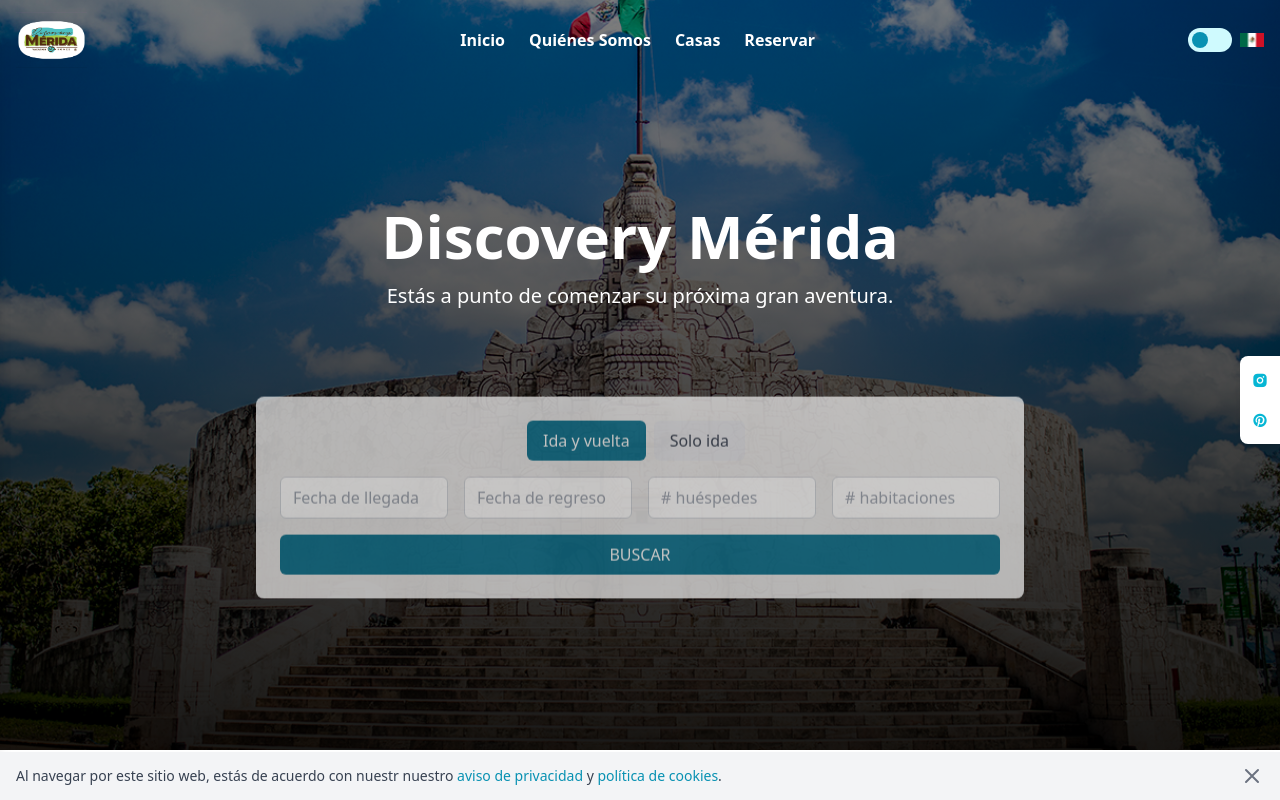
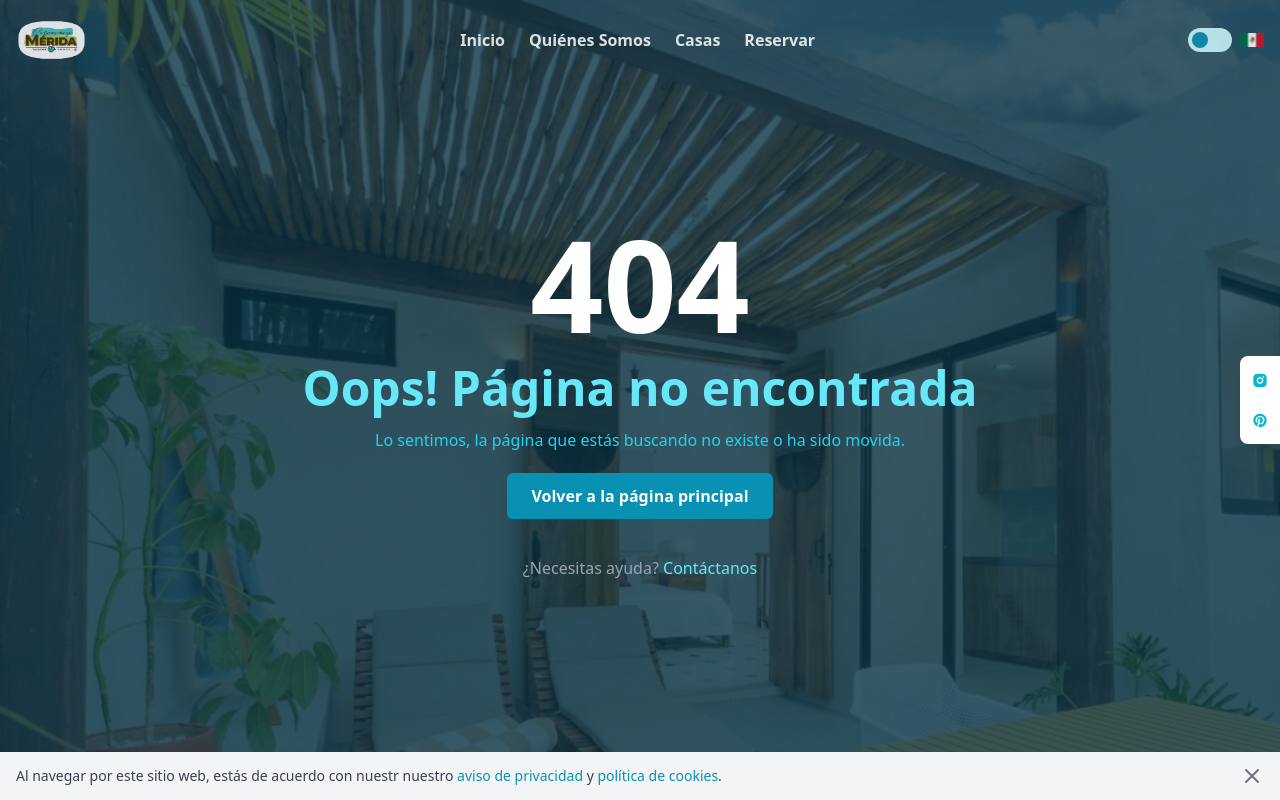
Before and after one commit to JohnSatur/discovery-merida, an Angular app: page /404 in a window 1280 px wide. Before the commit this address led to /. Shown: the top 800 px of the page. Built offline with nearby package versions, Linux system fonts and the light colour scheme.

Commit message:
Creación y redirección a página 404

```diff
--- a/src/app/app.component.html
+++ b/src/app/app.component.html
@@ -1,6 +1,6 @@
 <shared-header/>
 
-@if (isLoading) {
+@if (isLoading && !is404) {
   <app-logo-loader />
 }
 
--- a/src/app/app.component.ts
+++ b/src/app/app.component.ts
@@ -1,5 +1,5 @@
 import { Component, Input, OnInit } from '@angular/core';
-import { ActivatedRoute, RouterOutlet } from '@angular/router';
+import { ActivatedRoute, NavigationEnd, Router, RouterOutlet } from '@angular/router';
 import { HeaderComponent } from './shared/components/header/header.component';
 import { CommonModule } from '@angular/common';
 
@@ -8,7 +8,7 @@ import { FooterComponent } from './shared/components/footer/footer.component';
 import { SocialMediaFloatComponent } from './shared/components/social-media-float/social-media-float.component';
 import { LanguageService } from './shared/services/language.service';
 import { LocationsService } from './shared/services/locations.service';
-import { Observable } from 'rxjs';
+import { Observable, timer } from 'rxjs';
 import { Location } from './shared/models/location.interfaces';
 import { LogoLoaderComponent } from './shared/components/logo-loader/logo-loader.component';
 import { DisclaimerBannerComponent } from './shared/components/disclaimer-banner/disclaimer-banner.component';
@@ -23,16 +23,29 @@ import { DisclaimerBannerComponent } from './shared/components/disclaimer-banner
 export class AppComponent implements OnInit {
   public title = 'discovery-merida';
   public currentLang: string = 'es-MX'; // Idioma por defecto
-  public locations$: Observable<Location[]> = new Observable();
+  // public locations$: Observable<Location[]> = new Observable();
   public isLoading: boolean = true;
+  public is404: boolean = false;
+  private isTimerStarted: boolean = false;
 
-  constructor( private languageService: LanguageService, private locationsService: LocationsService) { }
+
+  constructor( private languageService: LanguageService, private locationsService: LocationsService, private router: Router) {
+    this.router.events.subscribe((event) => {
+      if (event instanceof NavigationEnd){
+        this.is404 = this.router.url === '/404';
+
+        if (!this.is404 && !this.isTimerStarted) {
+          this.isTimerStarted = true;
+          this.startLoadingTimer();
+        }
+
+        if (this.is404)
+          this.isLoading = false;
+      }
+    });
+  }
 
   ngOnInit(): void {
-    setTimeout(() => {
-      this.isLoading = false;
-    }, 4000);
-
   // TODO: Definir qué información dinámica quiero que se traduzca
     // const savedLang = localStorage.getItem('preferedLanguage') || 'es-MX';
     // this.languageService.changeLanguage(savedLang);
@@ -51,4 +64,10 @@ export class AppComponent implements OnInit {
   public switchLanguage(lang: string): void {
     // this.languageService.changeLanguage(lang);
   }
+
+  public startLoadingTimer(): void {
+    timer(4000).subscribe(() => {
+      this.isLoading = false;
+    });
+  }
 }
--- a/src/app/app.routes.ts
+++ b/src/app/app.routes.ts
@@ -6,6 +6,7 @@ import { ContactComponent } from './pages/contact/contact.component';
 import { AboutComponent } from './pages/about/about.component';
 import { PrivacyComponent } from './pages/privacy/privacy.component';
 import { CookiesComponent } from './pages/cookies/cookies.component';
+import { NotFoundComponent } from './pages/not-found/not-found.component';
 
 export const routes: Routes = [
     { path: '', component: HomeComponent },
@@ -15,7 +16,8 @@ export const routes: Routes = [
     { path: 'contact', component: ContactComponent },
     { path: 'privacy', component: PrivacyComponent },
     { path: 'cookies', component: CookiesComponent },
-    { path: '**', redirectTo: ''},
+    { path: '404', component: NotFoundComponent },
+    { path: '**', redirectTo: '404'},
 
     // { path: '', redirectTo: 'es-MX', pathMatch: 'full'},
     // { path: ':lang', component: HomeComponent },
--- /dev/null
+++ b/src/app/pages/not-found/not-found.component.html
@@ -0,0 +1,12 @@
+<main class="relative h-screen flex items-center justify-center bg-gray-100" style="background-image: url(img/bg-404.jpg)">
+    <div class="absolute inset-0 bg-cyan-950 opacity-80"></div>
+    <div class="text-center relative">
+        <h1 class="text-9xl font-bold text-white">404</h1>
+        <p class="text-5xl font-semibold text-cyan-300 mt-4">Oops! Página no encontrada</p>
+        <p class="text-cyan-400 mt-4 mb-8">Lo sentimos, la página que estás buscando no existe o ha sido movida.</p>
+        <a href="/" class="px-6 py-3 bg-cyan-600 text-white font-semibold rounded-md hover:bg-cyan-700 transition duration-300 ease-in-out">Volver a la página principal</a>
+        <div class="mt-12">
+            <p class="text-gray-400">¿Necesitas ayuda? <a routerLink="/contact" class="text-cyan-300 hover:underline cursor-pointer">Contáctanos</a></p>
+        </div>
+    </div>
+</main>
--- a/src/app/shared/components/footer/footer.component.html
+++ b/src/app/shared/components/footer/footer.component.html
@@ -43,8 +43,8 @@
         <div>
           <h3 class="font-bold mb-4">Síguenos</h3>
           <div class="flex space-x-4">
-            <a href="#" class="text-3xl hover:text-gray-300"><i class="ri-instagram-fill"></i></a>
-            <a href="#" class="text-3xl hover:text-gray-300"><i class="ri-pinterest-fill"></i></a>
+            <a href="https://www.instagram.com/discovery.merida" target="_blank" rel="noopener noreferrer" class="text-3xl hover:text-gray-300"><i class="ri-instagram-fill"></i></a>
+            <a href="https://mx.pinterest.com/discoverymerida/" target="_blank" rel="noopener noreferrer" class="text-3xl hover:text-gray-300"><i class="ri-pinterest-fill"></i></a>
           </div>
         </div>
 
```
Also changed, not shown: src/app/pages/not-found/not-found.component.ts (added, +13 -0 lines), public/img/bg-404.jpg (added), src/app/pages/not-found/not-found.component.scss (added).
